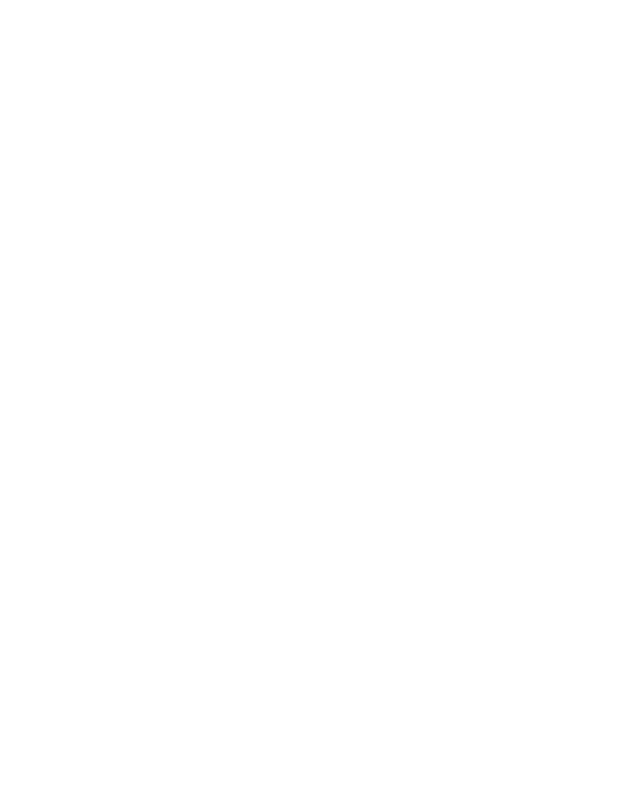
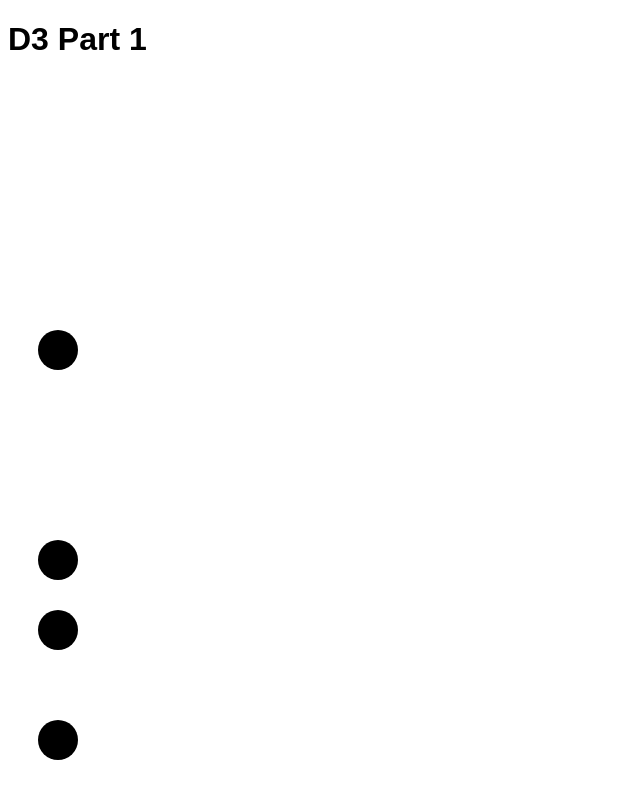
Before and after one commit to DS4200-S23-Class/ic-07-EllieAdams, a plain HTML site: page index.html in a window 1280 px wide. Shown: the top 800 px of the page, without its empty margins (0-640 px from the left). Drawn offline with Linux system fonts and the light colour scheme.

Commit message:
in class work

```diff
--- a/index.html
+++ b/index.html
@@ -3,12 +3,25 @@
 
 <head>
     <meta charset=utf-8/>
+    <title>ic-07</title>
+    <link rel="stylesheet" href="style.css">
+    <script src="d3.v6.1.1/d3.min.js"></script>
+
 </head>
 
 
 <body>
 
+<h1>D3 Part 1</h1>
 
+<div id="graph"> </div>
+
+<div>
+    <h2>Acknowledgements</h2>
+    <p>https://www.w3schools.com/html/default.asp</p>
+</div>
+
+    <script src="main.js"></script>
 </body>
 
 </html>
--- /dev/null
+++ b/main.js
@@ -0,0 +1,35 @@
+/*
+IC-07
+Ellie Adams
+2/15/23
+*/
+
+console.log("linked")
+
+const FRAME_HEIGHT = 1000;
+const FRAME_WIDTH = 500;
+const MARGINS = {left:50, right:50, top:50, bottom:50};
+
+
+const data = [55000, 48000, 27000, 66000, 90000];
+
+
+// add frame
+const FRAME =
+d3.select("#graph")
+	.append('svg')
+		.attr("height", FRAME_HEIGHT)
+		.attr("width", FRAME_WIDTH)
+		.attr("class", "frame");
+
+
+
+// add points based on data
+FRAME.selectAll("points")
+	.data(data)
+	.enter()
+	.append("circle")
+		.attr("cx", MARGINS.top)
+		.attr("cy", (d) => {return d/100;})
+		.attr("r", 20)
+		.attr("class", "point");
--- /dev/null
+++ b/style.css
@@ -0,0 +1,3 @@
+body {
+    font-family: Arial;
+}
```
